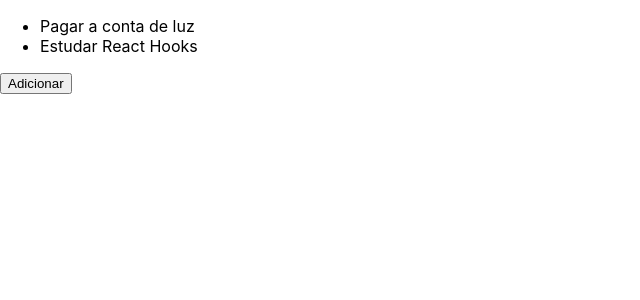
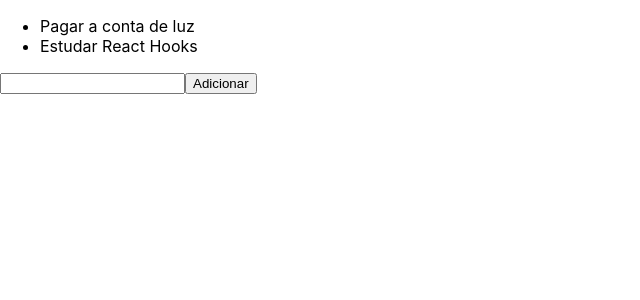
Before and after one commit to lz-junior/Class-React-2, a React (Create React App) app: page / in a window 1280 px wide. Shown: the top 300 px of the page, without its empty margins (0-640 px from the left). Built offline with nearby package versions, Linux system fonts and the light colour scheme.

Commit message:
button add useState

```diff
--- a/src/App.js
+++ b/src/App.js
@@ -7,8 +7,11 @@ function App() {
     'Estudar React Hooks'
   ]);
 
+  const [input, setInput] = useState('');
+
   function handleAdd() {
-    setTarefas([...tarefas, 'Aprender JavaScript'])
+    setTarefas([...tarefas, input]);
+    setInput('');
   }
 
   return (
@@ -18,6 +21,11 @@ function App() {
           <li key={tarefa}>{tarefa}</li>
         ))}
       </ul>
+      <input
+        type="text"
+        value={input}
+        onChange={e => setInput(e.target.value)}
+      />
       <button type="button" onClick={handleAdd}>Adicionar</button>
     </div>
   );
```
